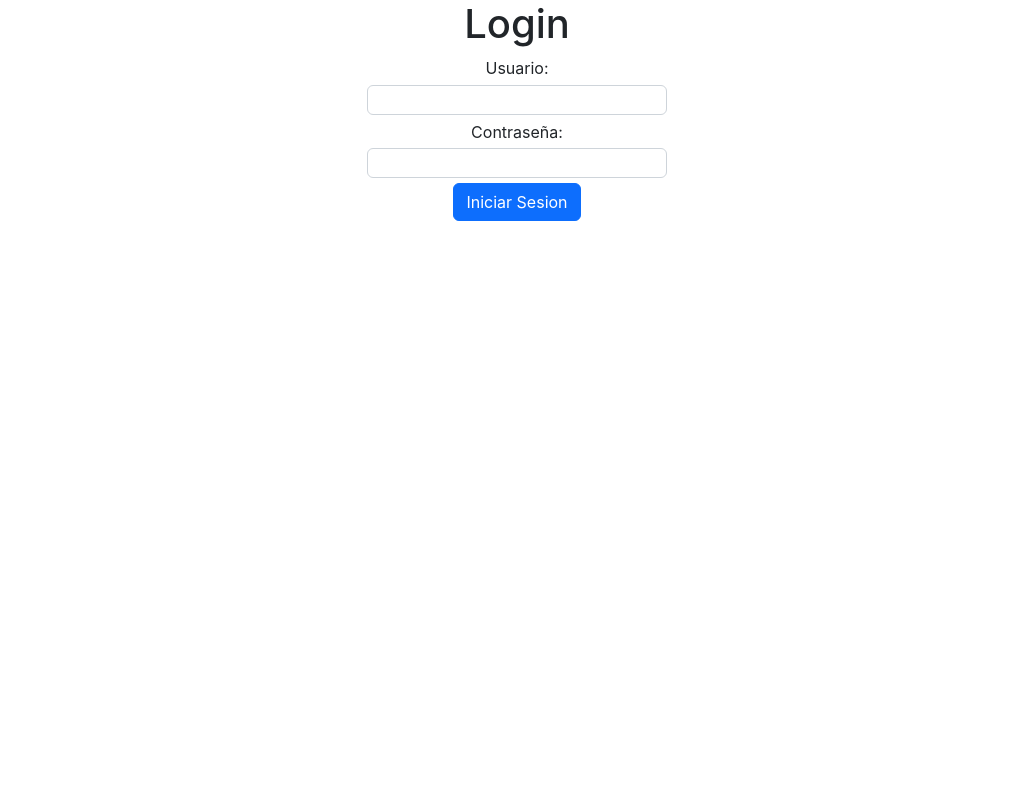
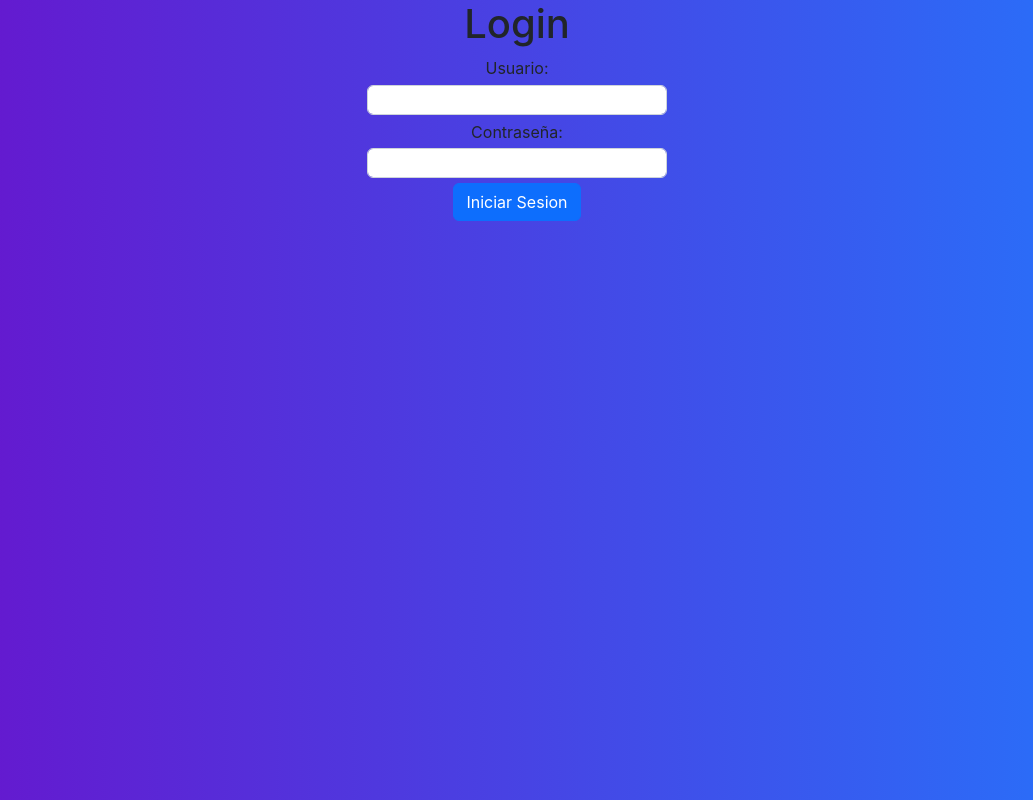
Before and after one commit to Isael1997/login-page, a React (Create React App) app: page / in a window 1280 px wide. Shown: the whole page, without its empty margins (123-1156 px from the left). Built offline with nearby package versions, Linux system fonts and the light colour scheme.

Commit message:
Se actualizo el bacground con un color gradiente

```diff
--- a/src/App.css
+++ b/src/App.css
@@ -1,3 +1,14 @@
+body {
+  /* fallback for old browsers */
+  background: #6a11cb;
+
+  /* Chrome 10-25, Safari 5.1-6 */
+  background: -webkit-linear-gradient(to right, rgba(106, 17, 203, 1), rgba(37, 117, 252, 1));
+
+  /* W3C, IE 10+/ Edge, Firefox 16+, Chrome 26+, Opera 12+, Safari 7+ */
+  background: linear-gradient(to right, rgba(106, 17, 203, 1), rgba(37, 117, 252, 1))
+  }
+
 .form-group {
   width: 100%;
   max-width: 600px;
```
